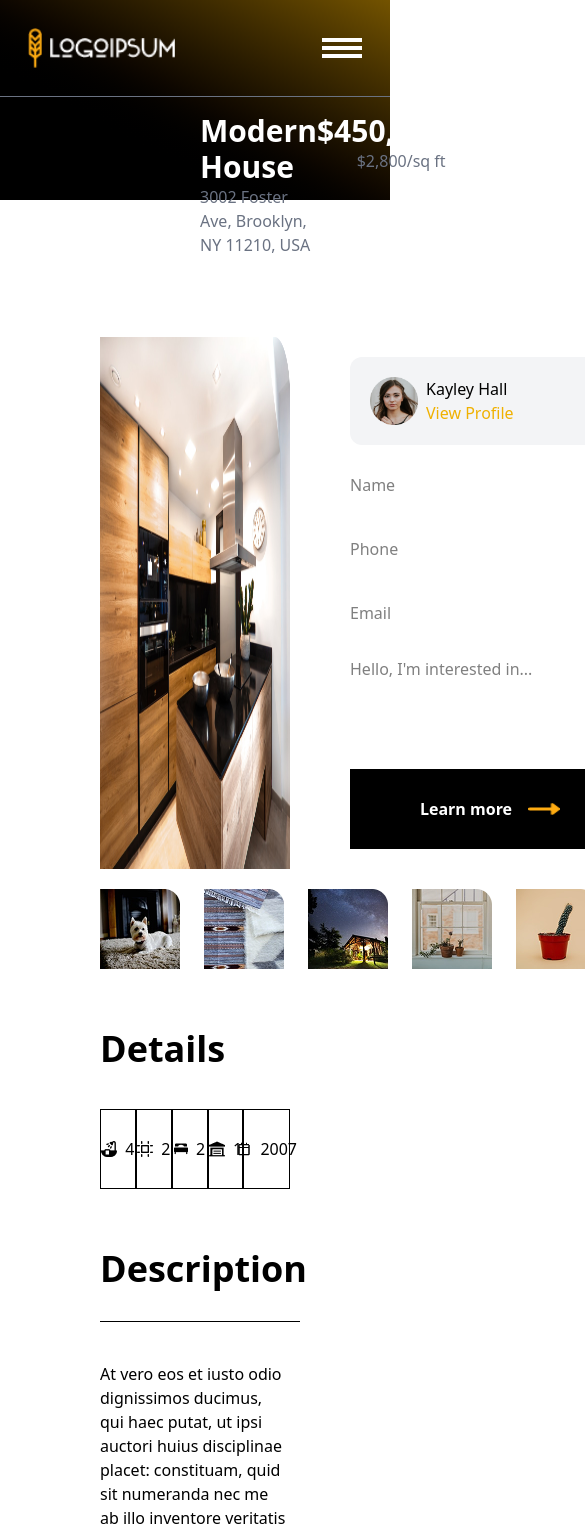
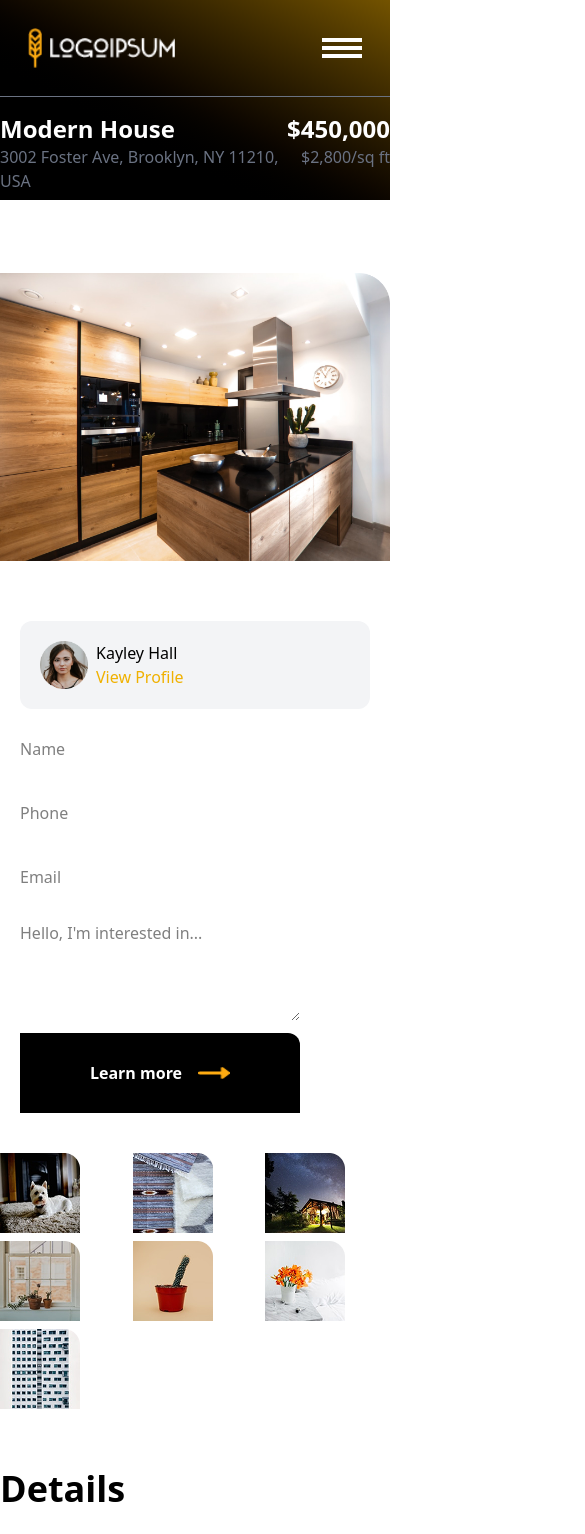
Before and after one commit to Joseph434t/First-, a React (Vite) app: page /about in a window 390 px wide. Shown: the top 1534 px of the page, 585 px wide, since content can reach past the window. Built offline with nearby package versions, Linux system fonts and the light colour scheme.

Commit message:
Changes in carousel and mobile veiw

```diff
--- a/src/pages/About.jsx
+++ b/src/pages/About.jsx
@@ -25,21 +25,21 @@ import exp4 from "../assets/images/Exp5.png";
 
 export default function About() {
   return (
-    <div className="bg-gradient-to-tr from-black from-30% to-yellow-500 to-150% h-50">
+    <div className=" bg-gradient-to-tr from-black from-30% to-yellow-500 to-150% h-50">
       <Navbar />
       <hr className="border-gray-500" />
-      <div className="flex justify-between px-50 pt-4">
+      <div className="flex justify-between md:px-50 pt-4">
         <div className="text-left">
-          <h1 className=" text-white text-3xl font-semibold">Modern House</h1>
+          <h1 className=" text-white text-2xl md:text-3xl font-semibold">Modern House</h1>
           <p class="text-gray-500">3002 Foster Ave, Brooklyn, NY 11210, USA</p>
         </div>
         <div class="text-right">
-          <p className="text-white font-bold text-3xl">$450,000</p>
-          <p className="text-gray-500 text">$2,800/sq ft</p>
+          <p className="text-white font-bold text-2xl md:text-3xl">$450,000</p>
+          <p className="text-gray-500">$2,800/sq ft</p>
         </div>
       </div>
-      <div className="flex gap-10 px-25 pt-20">
-        <img src={img} alt="" />
+      <div className="md:flex gap-10 md:-25 pt-20">
+        <img src={img} alt="" className="pb-10"/>
         <div className="rounded-xl gap-3 p-5">
           <div className="bg-gray-100  rounded-xl p-5">
             <div className="flex items-center gap-2">
@@ -68,7 +68,7 @@ export default function About() {
           </div>
         </div>
       </div>
-      <div class="flex px-25 pt-5 gap-6">
+      <div class="grid grid-cols-3 gap-2 md:flex md:px-25 pt-5 md:gap-6">
         <img src={img1} alt="" className="h-20 w-20" />
         <img src={img2} alt="" className="h-20 w-20" />
         <img src={img3} alt="" className="h-20 w-20" />
@@ -77,7 +77,7 @@ export default function About() {
         <img src={img6} alt="" className="h-20 w-20" />
         <img src={img7} alt="" className="h-20 w-20" />
       </div>
-      <div class="px-25 pt-15 ">
+      <div class="md:px-25 pt-15 ">
         <h2 className="text-4xl font-semibold pb-10">Details</h2>
         <div className="flex items-center">
           <button class="flex justify-center items-center gap-2 border-1 w-55 h-20">
@@ -98,7 +98,7 @@ export default function About() {
           </button>
         </div>
       </div>
-      <div className="pt-15 px-25 pb-10">
+      <div className="pt-15 md:px-25 pb-10">
         <h2 className="font-semibold text-4xl pb-8">Description</h2>
         <div className="max-w-200">
           <hr class="px-25 pt-10" />
@@ -122,10 +122,10 @@ export default function About() {
           </p>
         </div>
       </div>
-      <div className="px-25 pb-15">
+      <div className="md:px-25 pb-15">
         <h2 className="font-semibold text-4xl pb-8">Features</h2>
         <hr className="max-w-200" />
-        <div className="flex items-center gap-45">
+        <div className="flex items-center md:gap-45">
           <ul className="text-gray-500 pt-10">
             <li className="flex items-center gap-2 pb-5">
               {" "}
@@ -209,7 +209,7 @@ export default function About() {
           </ul>
         </div>
       </div>
-      <div class="px-25">
+      <div class="md:px-25">
         <img src={line} alt="" />
         <h2 className="font-semibold text-4xl pb-20">Similar Listings</h2>
       </div>
@@ -234,7 +234,7 @@ function Carousel() {
   }, [totalSlides]);
 
   return (
-    <div className="relative w-full px-25 mx-auto overflow-hidden">
+    <div className="relative w-full md:px-25 mx-auto overflow-hidden">
       <div
         className="flex gap-5 transition-transform duration-700 ease-in-out"
         style={{
```
